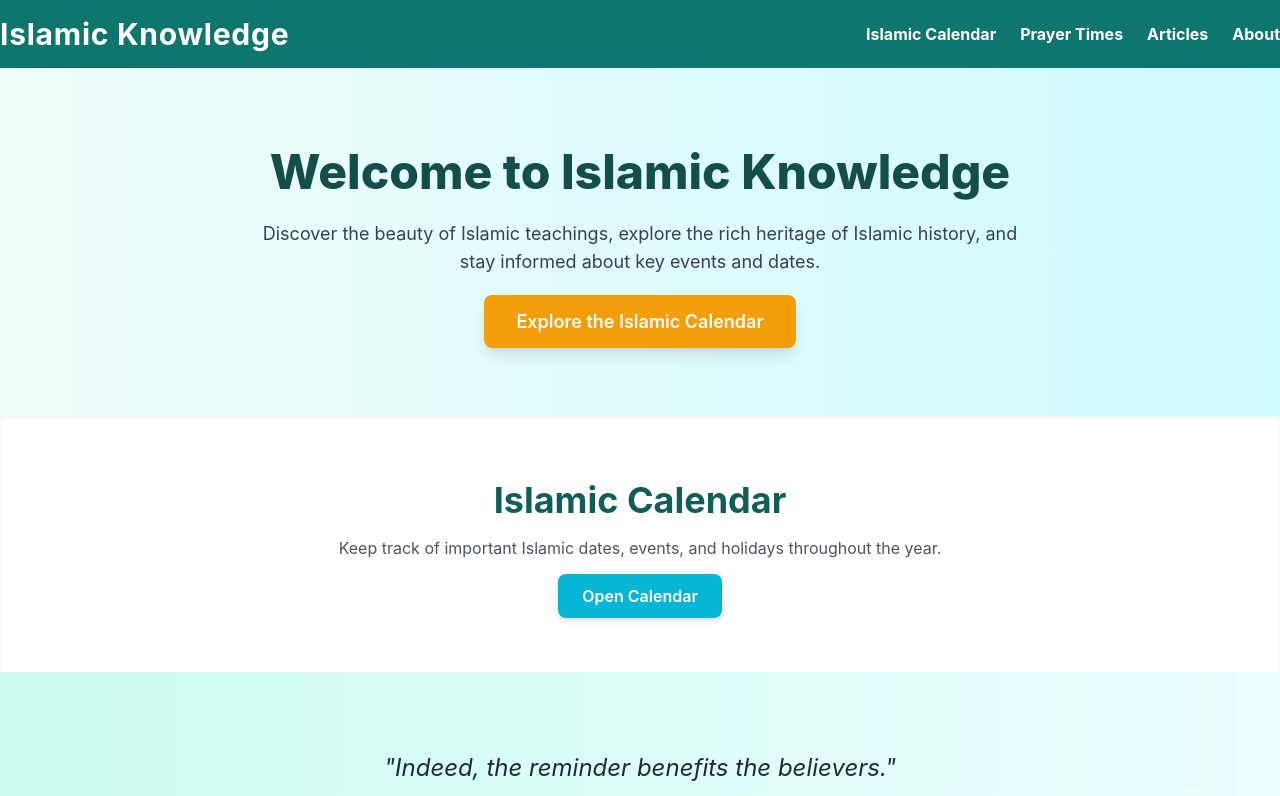
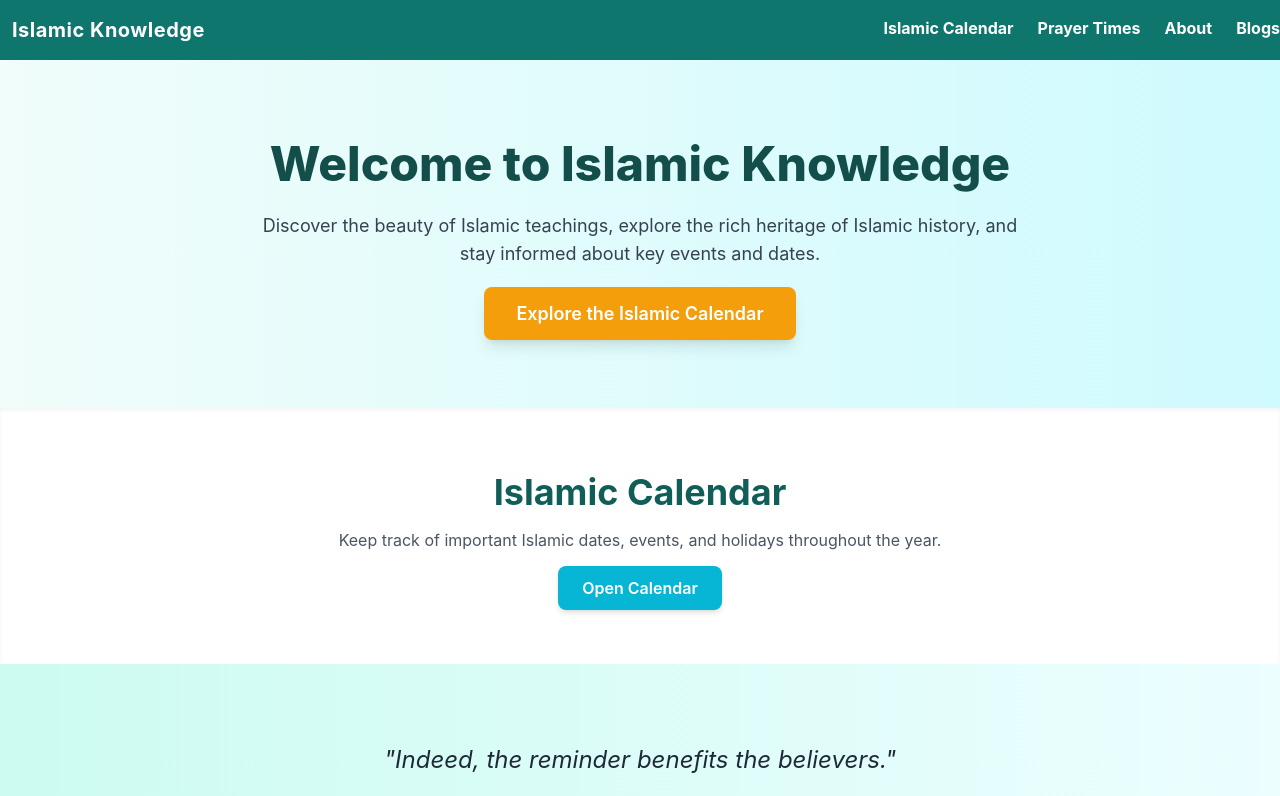
Before and after one commit to somu46/Islamic-calendar, a React (Create React App) app: page / in a window 1280 px wide. Shown: the top 796 px of the page. Built offline with nearby package versions, Linux system fonts and the light colour scheme.

Commit message:
`Refactored Navbar component: updated link text, font size, and removed one link`

```diff
--- a/src/Components/Navbar/Navbar.js
+++ b/src/Components/Navbar/Navbar.js
@@ -6,13 +6,13 @@ const Navbar = () => {
     <div className='  text-white font-bold top-0 w-full'>
          {/* Navbar */}
       <header className="bg-teal-700 text-white py-4 shadow-md">
-        <nav className="container mx-auto flex justify-between items-center">
-        <Link to='/'>  <h1 className="text-3xl font-bold tracking-wide">Islamic Knowledge</h1></Link>
+        <nav className="container  flex justify-between ">
+        <Link to='/'>  <h1 className="text-xl font-bold tracking-wide mx-3 ">Islamic Knowledge</h1></Link>
           <ul className="flex space-x-6">
-            <li><NavLink to="/data/islamic-calendar" className="hover:underline">Islamic Calendar</NavLink></li>
-            <li><NavLink to="#prayers" className="hover:underline">Prayer Times</NavLink></li>
-            <li><NavLink to="#articles" className="hover:underline">Articles</NavLink></li>
-            <li><NavLink to="#about" className="hover:underline">About</NavLink></li>
+            <li><NavLink to="/data/islamic-calendar" className="">Islamic Calendar</NavLink></li>
+            <li><NavLink to="#prayers" className="">Prayer Times</NavLink></li>
+            <li><NavLink to="#about" className="">About</NavLink></li>
+            <li><NavLink to="#articles" className="">Blogs</NavLink></li>
           </ul>
         </nav>
       </header>
```
